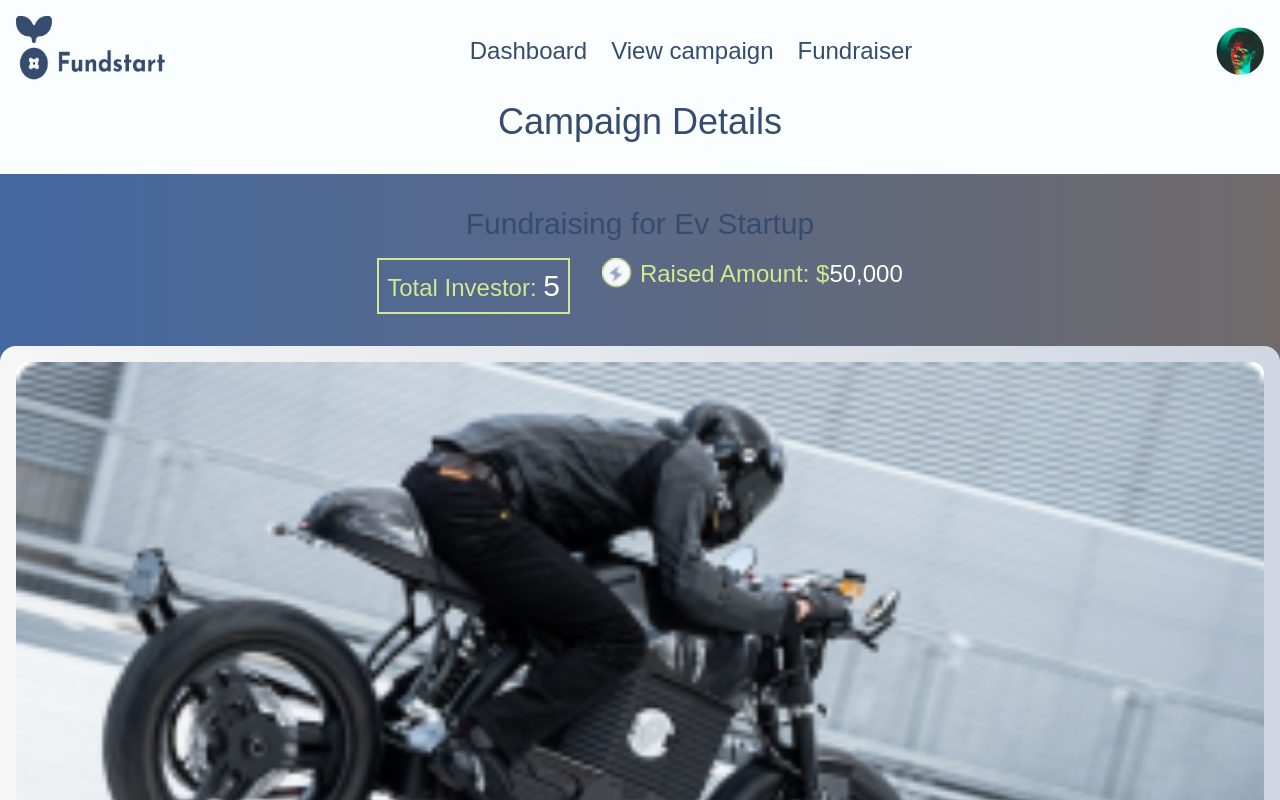
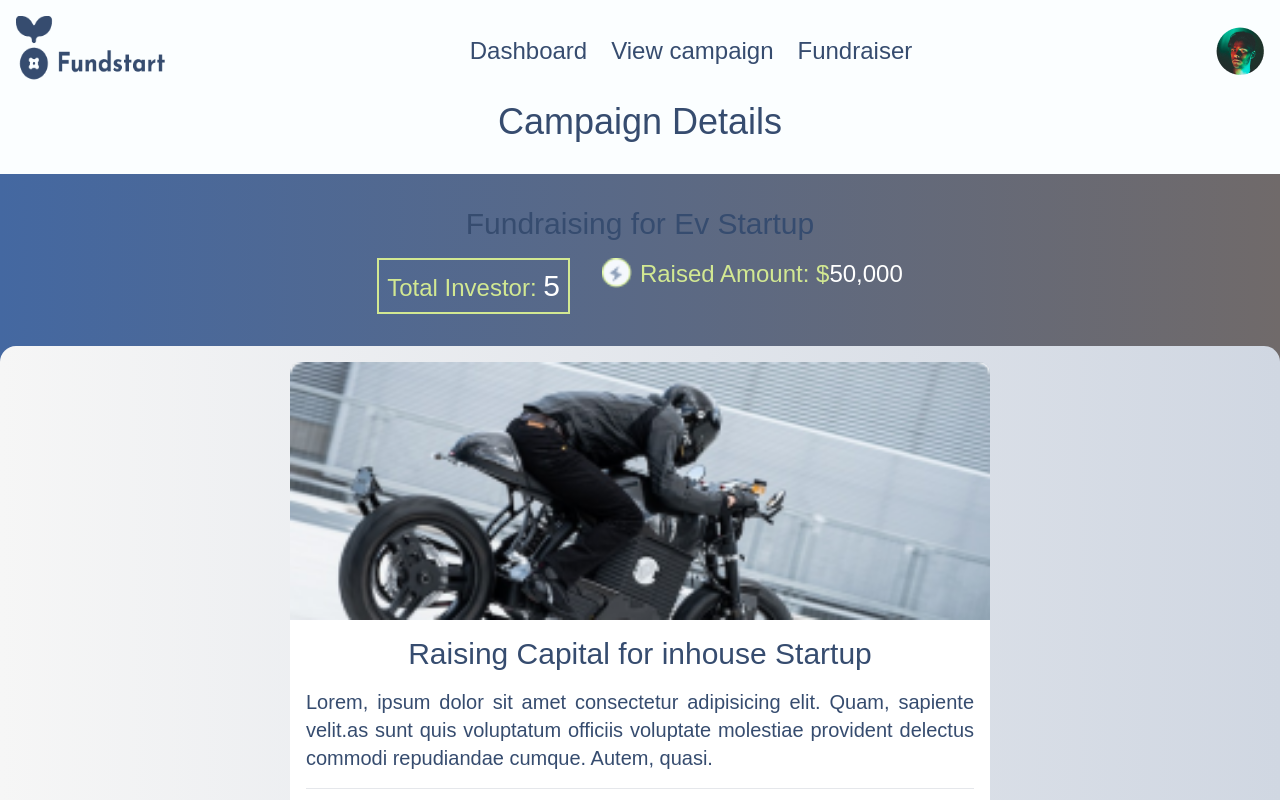
Before and after one commit to Sallah10/neighborhood-hub, a Next.js app: page /campaign-details in a window 1280 px wide. Shown: the top 800 px of the page. Built offline with nearby package versions, Linux system fonts and the light colour scheme.

Commit message:
campaign details resp. done

```diff
--- a/app/campaign-details/page.tsx
+++ b/app/campaign-details/page.tsx
@@ -15,7 +15,7 @@ const CampaignDetails = () => {
         <>
             <div className='main'>
                 <h1 className='text-h1'> Campaign Details </h1>
-                <div className='bg-gradient-to-r from-[#4468A1] to-[#706a6a] gap-4 flex flex-col px-4 pt-8 pb-12 md:w-full lg:w-full md:items-center'>
+                <div className='bg-gradient-to-r from-[#4468A1] to-[#706a6a] gap-4 flex flex-col px-4 pt-8 pb-12 w-full items-center'>
                     <h2 className='text-h2'> Fundraising for Ev Startup </h2>
                     <div className='flex gap-4'>
                         <h3 className='text-h3 text-[#D2E892] mr-4 border-2 border-r-2 border-[#D2E892] p-2'>Total Investor: <span className='text-h2 text-white'>5</span></h3>
@@ -26,8 +26,8 @@ const CampaignDetails = () => {
                     </div>
                 </div>
                 <div className='bg-gradient-to-r from-[#F6F6F6] to-[#D0D7E2]  rounded-t-2xl p-4 w-full h-full -mt-12 flex flex-col gap-4'>
-                    <div className='bg-white flex rounded-xl flex-col gap-4 max-h-[100vh] max-w-full md:items-center'>
-                        <Image src={img1} alt='card-image' width={600} height={800} className='max-w-full md:w-full' />
+                    <div className='bg-white flex rounded-xl flex-col gap-4 max-w-[700px] md:items-center lg:mx-auto'>
+                        <Image src={img1} alt='card-image' width={600} height={800} className='w-full' />
                         <div className='flex flex-col gap-4 pb-6 px-4'>
                             <h2 className='text-h2 mx-2 md:self-center md:flex'>Raising Capital for inhouse Startup</h2>
                             <p className='text-p text-left md:text-justify'>Lorem, ipsum dolor sit amet consectetur adipisicing elit. Quam, sapiente velit.as sunt quis voluptatum officiis voluptate molestiae provident delectus commodi repudiandae cumque. Autem, quasi.</p>
```
